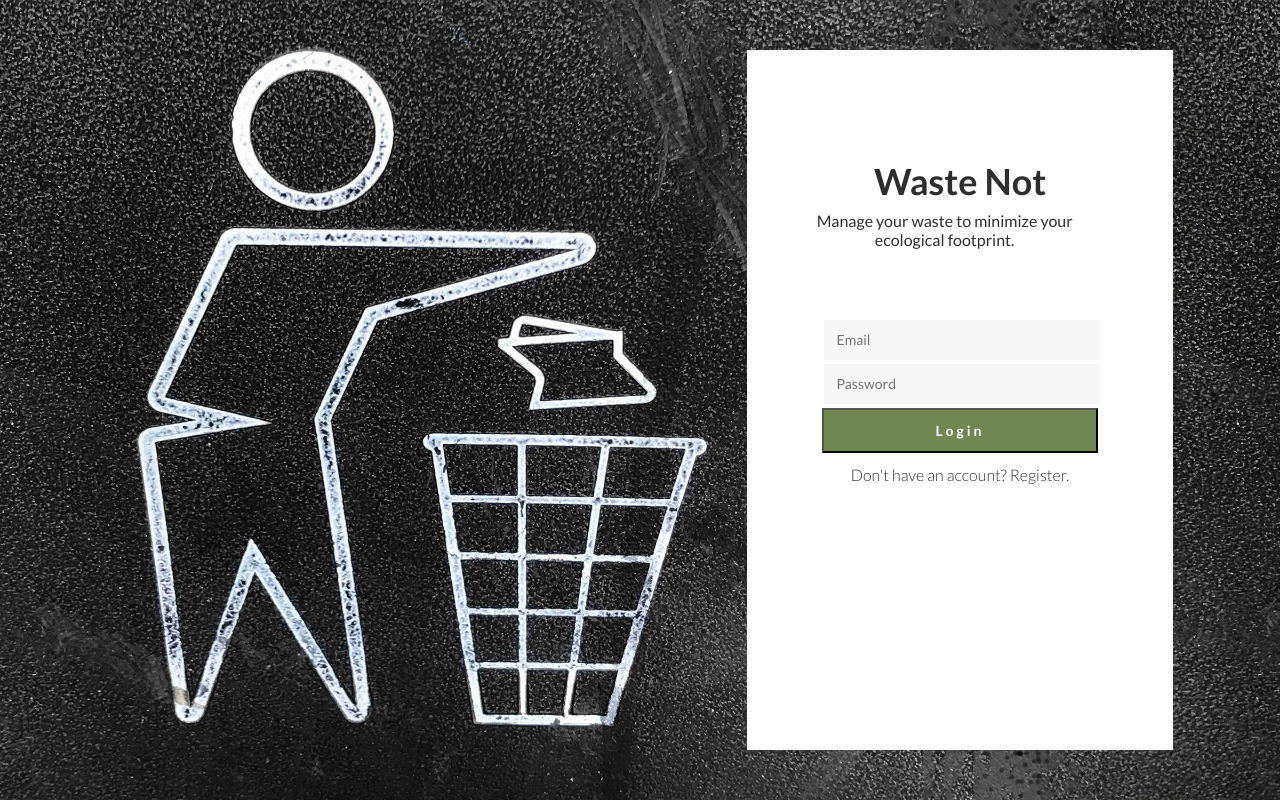
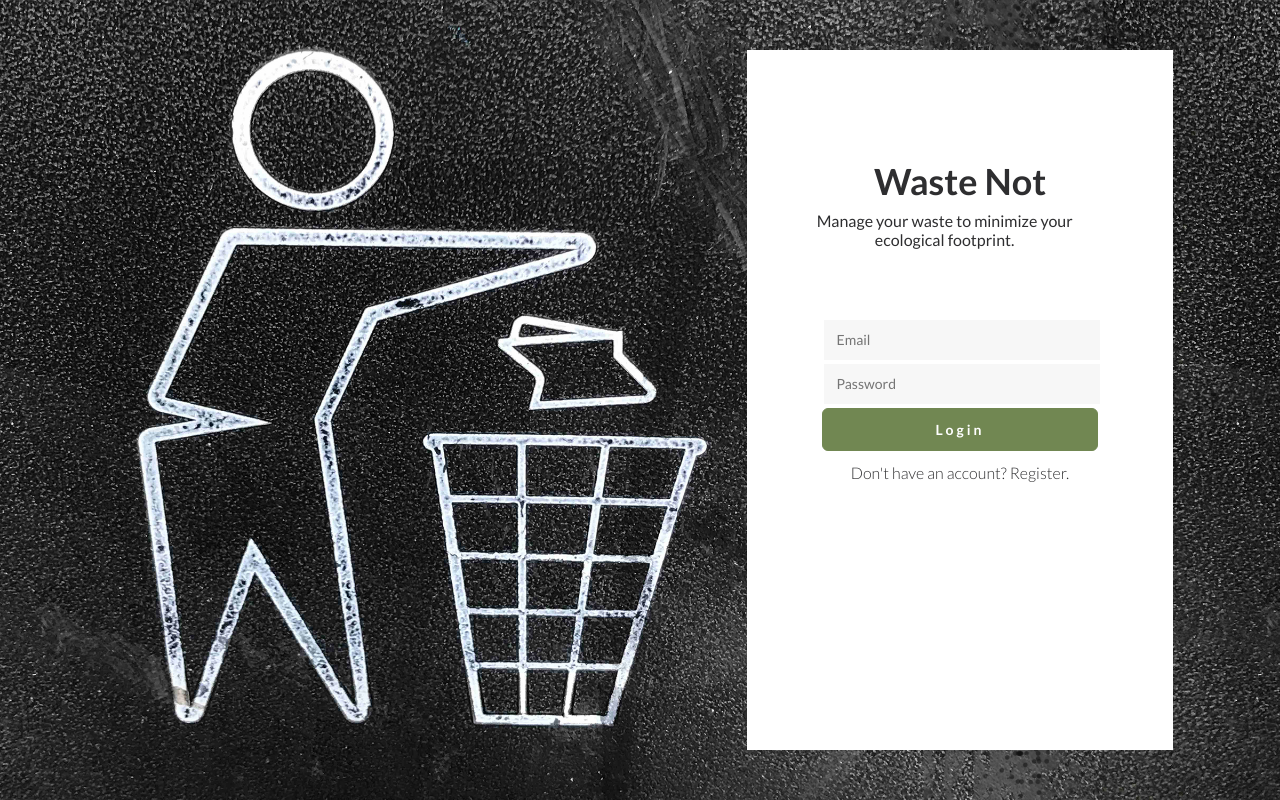
Before and after one commit to MartaSolomianko/waste-management-project, a Flask app: page / in a window 1280 px wide. Run offline with Flask 2, Linux system fonts and the light colour scheme.

Commit message:
Updated style to login/register button on homepage

```diff
--- a/static/css/homepage.css
+++ b/static/css/homepage.css
@@ -61,8 +61,9 @@ form {
     padding-left: 13px;
 }
 
-.log-reg-btn {
+.btn-primary {
     background-color: #718752;
+    border-color: #718752;
     width: 90%;
     color: white;
     font-weight: bold;
@@ -72,8 +73,11 @@ form {
     margin-bottom: 10px;
 }
 
-.log-reg-btn:hover {
-    background-color: #829C5F
+.btn-primary:hover {
+    background-color: white;
+    border-color: #718752;
+    color: #718752;
+
 }
 
 .toggle-form {
--- a/static/css/styles.css
+++ b/static/css/styles.css
@@ -4,14 +4,11 @@ body {
   background-color: #e8ede3;
 }
 
-
 .flash-msg {
   padding-top: 10px;
   padding-left: 70px;
   align-items: baseline;
-
 }
-
 
 .navbar {
   padding: 0;
--- a/templates/homepage.html
+++ b/templates/homepage.html
@@ -1,5 +1,5 @@
 {% extends 'base.html' %}
-{% block title %} Waste Management App {% endblock %}
+{% block title %} Waste Not {% endblock %}
 {% block head %}
 {% endblock %}
 
@@ -23,7 +23,7 @@
                     <label for="password"></label>
                     <input type="password" class="form-input" name="password" placeholder="Password" required>
                   </div>
-                <input class=log-reg-btn value="Login" type="submit">
+                <input class="btn btn-primary" value="Login" type="submit">
                 <div class="toggle-form">
                   Don't have an account?
                   <span id="registration-span">Register.</span>
@@ -45,7 +45,7 @@
                         <label for="password"></label>
                         <input type="password" class="form-input" name="password" placeholder="Password" required>
                       </div>
-                    <input class=log-reg-btn value="Register" type="submit">
+                    <input class="btn btn-primary" value="Register" type="submit">
                     <div class="toggle-form">
                       Already have an account?
                       <span id="login-span">Login.</span>
```
